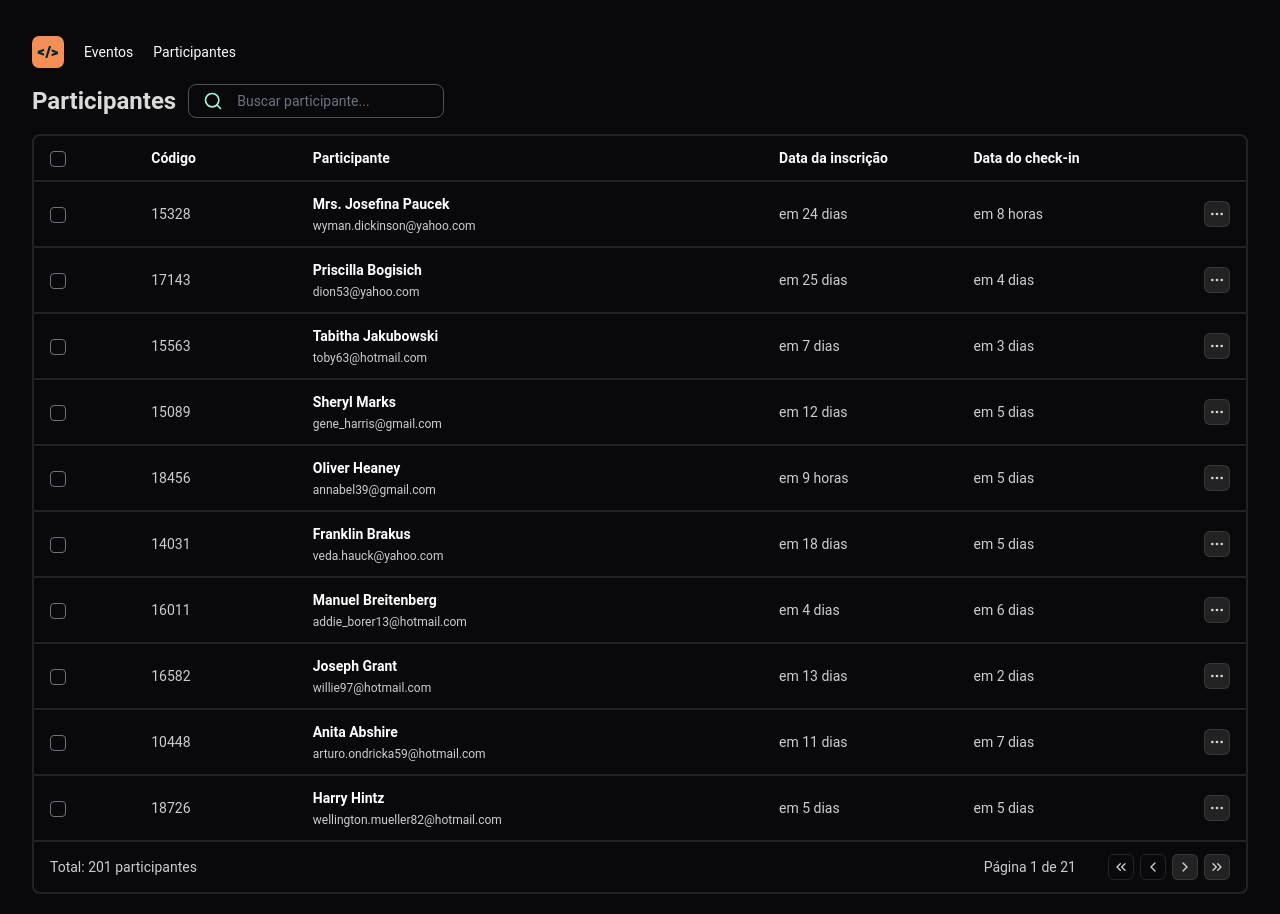
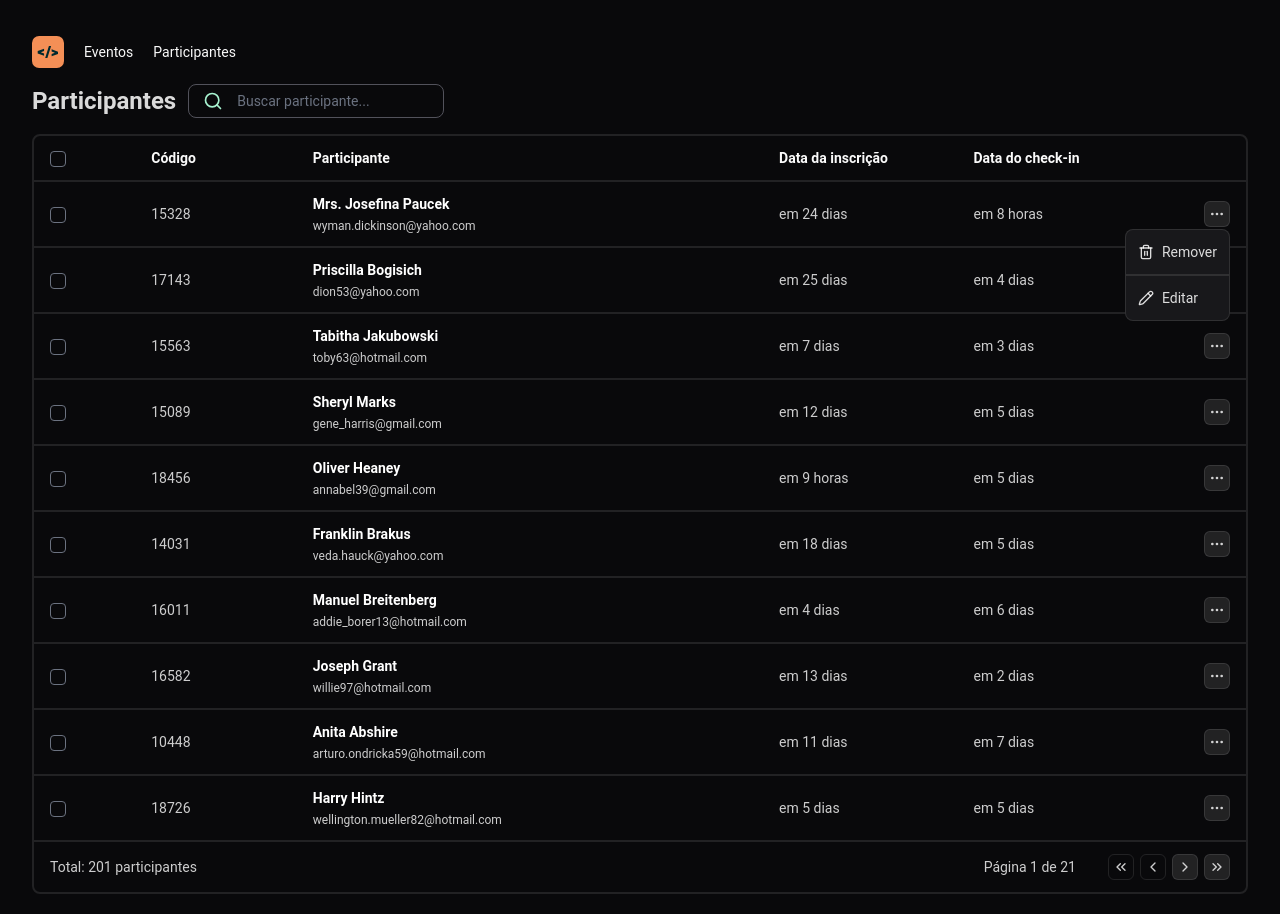
Before and after one commit to gabriel-hsb/jsx-passin-rocketseat-nlw, a React (Vite) app: page / in a window 1280 px wide. Both pictures are taken after a click on the button 1217 px from the left and 214 px from the top of the page. Built offline with nearby package versions, Linux system fonts and the light colour scheme.

Commit message:
feat add dropdown menu

```diff
--- a/src/components/AttendeeList.tsx
+++ b/src/components/AttendeeList.tsx
@@ -23,6 +23,7 @@ import TableCell from "./table/TableCell";
 
 import { attendees } from "../api/data";
 import UserNotFound from "./UserNotFound";
+import DropdownMenu from "./DropdownMenu";
 
 const AttendeeList = () => {
   const [page, setPage] = useState(1);
@@ -60,6 +61,13 @@ const AttendeeList = () => {
     setSearch("");
   }
 
+  const [clickedLine, setClickedLine] = useState<number | null>(null);
+
+  // param 'index' is index of attendees' array
+  const updateClickedLine = (index: number): void => {
+    setClickedLine(index === clickedLine ? null : index);
+  };
+
   return (
     <div className="flex flex-col gap-4">
       <div className="flex items-center gap-3">
@@ -96,7 +104,7 @@ const AttendeeList = () => {
           <tbody className="text-sm">
             {(search.length > 0 ? filteredAttendees : attendees)
               .slice((page - 1) * 10, page * 10)
-              .map((attendee) => {
+              .map((attendee, idx) => {
                 return (
                   <tr
                     key={attendee.id}
@@ -129,10 +137,11 @@ const AttendeeList = () => {
                       )}
                     </TableCell>
                     <TableCell>
-                      <div className="flex justify-end">
-                        <IconButton>
-                          <Ellipsis className="size-4" />
+                      <div className="flex justify-end relative">
+                        <IconButton onClick={() => updateClickedLine(idx)}>
+                          <Ellipsis className="size-4 " />
                         </IconButton>
+                        {clickedLine === idx && <DropdownMenu />}
                       </div>
                     </TableCell>
                   </tr>
--- a/src/components/DropdownMenu.tsx
+++ b/src/components/DropdownMenu.tsx
@@ -1,12 +1,18 @@
-import { Pencil, Trash2 } from "lucide-react"
+import { Pencil, Trash2 } from "lucide-react";
 
 const DropdownMenu = () => {
   return (
-    <ul className="text-sm text-white/85 flex flex-col z-50 border-2 border-solid border-white/10 rounded-lg max-w-32 absolute">
-      <li className="flex items-center gap-2 group py-3 p-4 border-b-2 border-solid border-white/10 "> <Trash2 className="size-4 group-hover:text-[#F48F56] " /> Remover</li>
-      <li className="flex items-center gap-2 group py-3 p-4  border-solid border-white/10 "> <Pencil className="size-4 group-hover:text-[#F48F56] " /> Editar</li>
+    <ul className="text-sm text-white/85 flex flex-col z-50 border border-solid border-white/10 rounded-lg max-w-32 absolute top-7 bg-zinc-900">
+      <li className="flex items-center gap-2 group p-3 border-b-2 border-solid border-white/10 hover:cursor-pointer ">
+        {" "}
+        <Trash2 className="size-4 group-hover:text-[#f43737] " /> Remover
+      </li>
+      <li className="flex items-center gap-2 group p-3  border-solid border-white/10 hover:cursor-pointer ">
+        {" "}
+        <Pencil className="size-4 group-hover:text-[#F48F56] " /> Editar
+      </li>
     </ul>
-  )
-}
+  );
+};
 
-export default DropdownMenu
+export default DropdownMenu;
```
